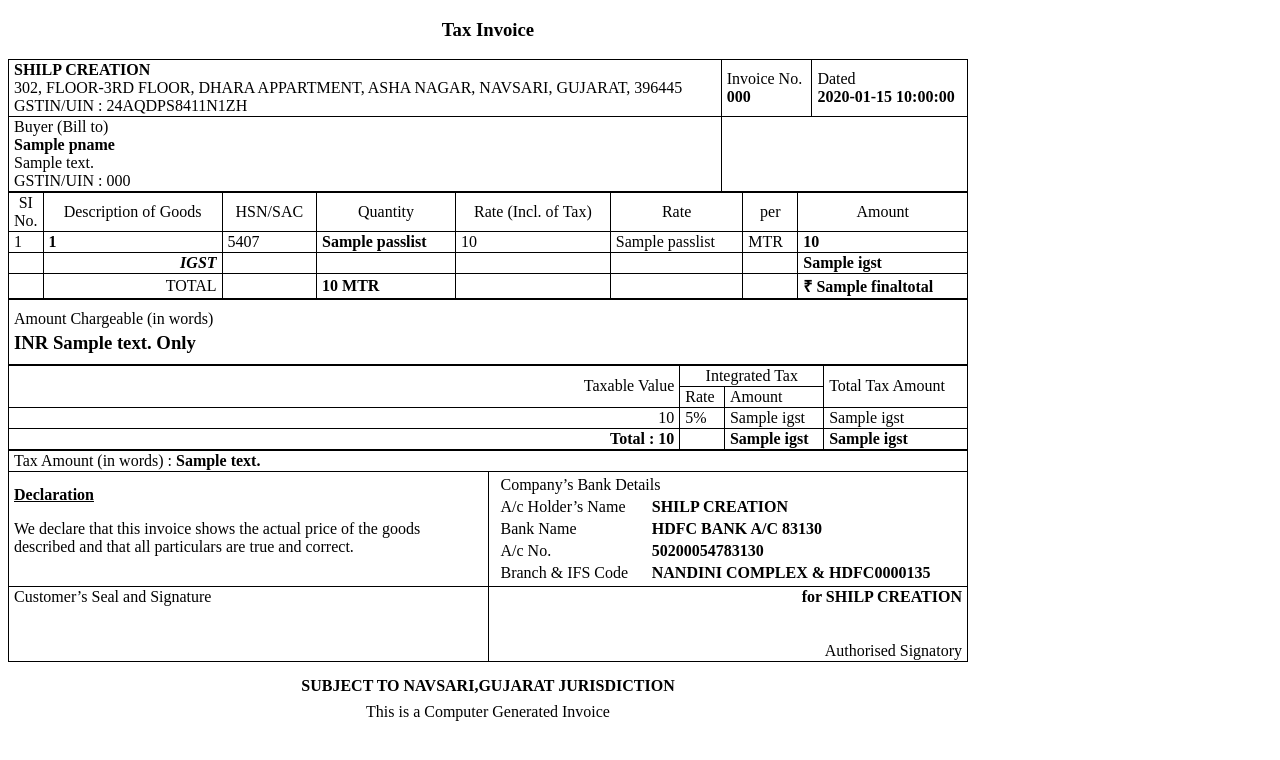
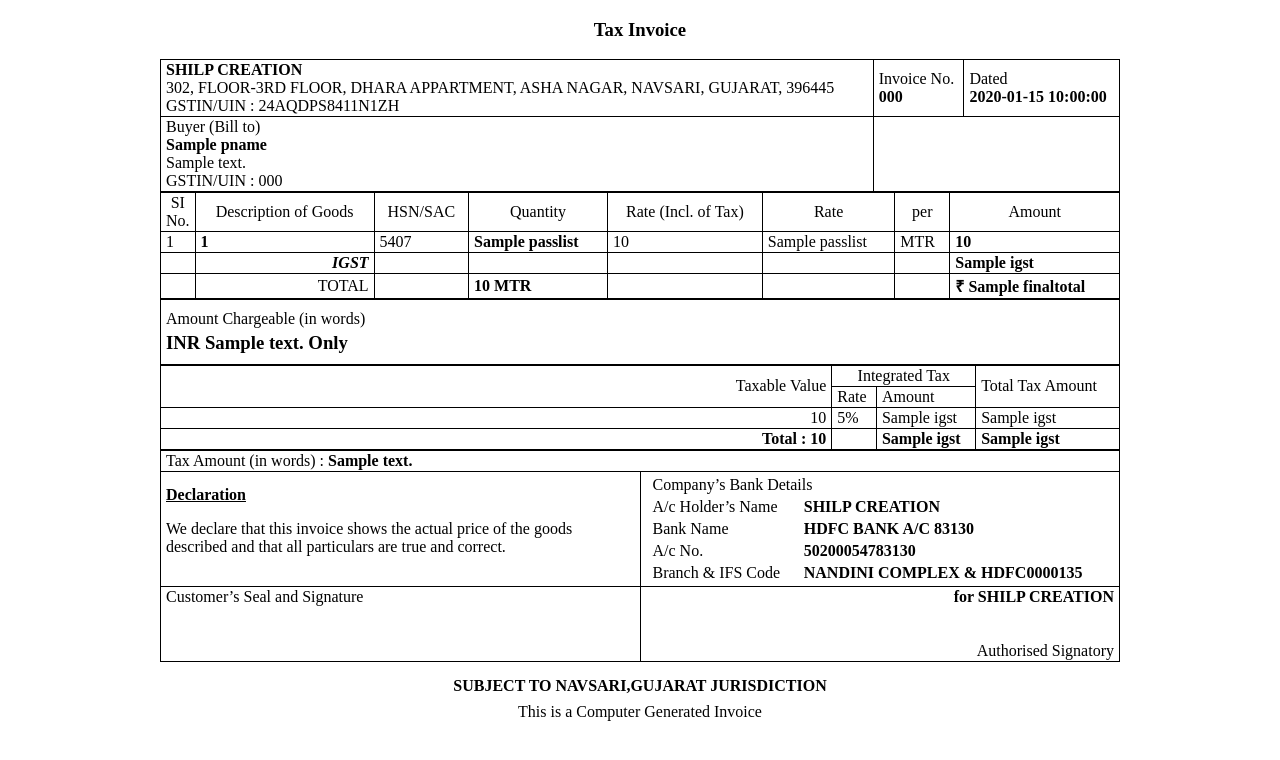
Before and after one commit to shahsapnil/shilpcreation, a Flask app: template templates/invoice.html in a window 1280 px wide. Shown: the top 760 px of the page. Run offline with Flask 2, Linux system fonts and the light colour scheme; the template is opened without the code that fills it: most values are stand-ins (such as "Sample title", 1, 10 or a date in 2020).

Commit message:
Update invoice.html

```diff
--- a/templates/invoice.html
+++ b/templates/invoice.html
@@ -3,9 +3,12 @@
 <head>
     <meta charset="UTF-8">
     <meta http-equiv="X-UA-Compatible" content="IE=edge">
-    <meta name="viewport" content="width=device-width, initial-scale=0.1">
+    <meta name="viewport" content="width=device-width, initial-scale=0.4">
     <title>Tax Invoice</title>
     <style>
+        body{
+            margin : auto;
+        }
         .bordor,td{
             border: 1px solid black;
             border-collapse: collapse;
```
